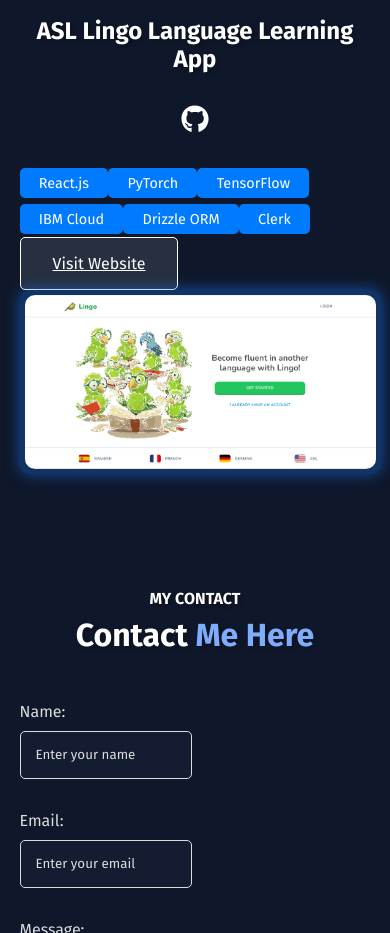
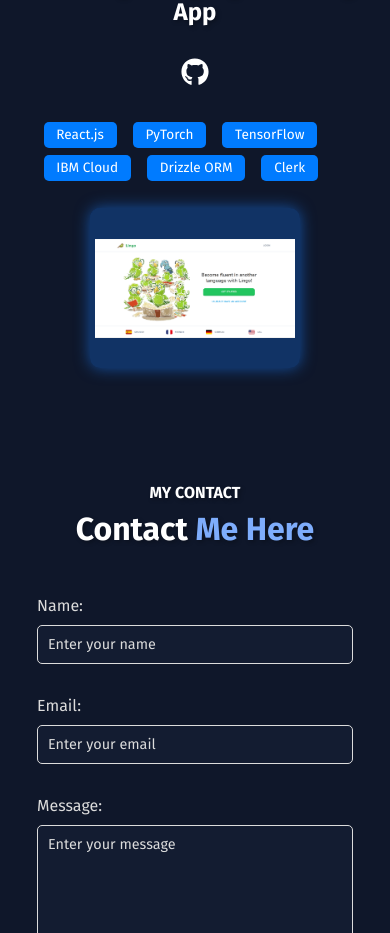
Before and after one commit to A-Dhawan7/portfolio-website, a React (Create React App) app: page / in a window 390 px wide. Shown: the part 2531-3464 px from the top of the page. Built offline with nearby package versions, Linux system fonts and the light colour scheme.

Commit message:
completed responsiveness, just have to add framer motion

```diff
--- a/src/components/MyProjects.js
+++ b/src/components/MyProjects.js
@@ -14,6 +14,9 @@ const MyProjects = () => {
             id='Projects'
             top='5%'
             bottom='5%'
+            responsiveTop='20%'
+            responsiveLeft='1rem'
+            responsiveRight='1rem'
         >
             <Heading
                 as='h4'
--- a/src/components/footer.js
+++ b/src/components/footer.js
@@ -6,7 +6,7 @@ import {
     Heading,
     FlexContainer,
     BlueText,
-    Button
+    MessageMeButton
 } from '../styles/Global.styled'
 
 import {
@@ -64,8 +64,8 @@ const Footer = () => {
                             />
                         </PaddingContainer>
 
-                        <FlexContainer justify="center">
-                            <Button>Send Message</Button>
+                        <FlexContainer justify="center" responsiveFlex>
+                            <MessageMeButton>Send Message</MessageMeButton>
                         </FlexContainer>
                     </ContactMe>
                 </FlexContainer>
--- a/src/components/layouts/Project.js
+++ b/src/components/layouts/Project.js
@@ -1,5 +1,4 @@
-import React from 'react';
-
+import React, { useState } from 'react';
 import {
     PaddingContainer,
     Heading,
@@ -13,10 +12,18 @@ import { FaGithub } from 'react-icons/fa';
 import {
     TechStackCard,
     ProjectImage,
-    ProjectImageContainer
+    ProjectImageContainer,
+    HoverText
 } from '../../styles/MyProject.styled';
 
 const Project = ({ data }) => {
+    const [showHoverText, setShowHoverText] = useState(false);
+
+    const handleTouch = () => {
+        setShowHoverText(true);
+        setTimeout(() => setShowHoverText(false), 1500);
+    };
+
     return (
         <FlexContainer fullWidthChild align="flex-start" gap="2rem">
             <div>
@@ -46,11 +53,19 @@ const Project = ({ data }) => {
                 </Button>
             </div>
 
-            <ProjectImageContainer>
+            <ProjectImageContainer
+                href={data.project_link || '#'}
+                target="_blank"
+                rel="noopener noreferrer"
+                onTouchStart={handleTouch}
+            >
                 <ProjectImage src={data.project_image} alt={`${data.project_name} Image`} />
+                <HoverText className="hover-text" style={{ opacity: showHoverText ? 1 : 0 }}>
+                    Visit Website
+                </HoverText>
             </ProjectImageContainer>
         </FlexContainer>
     );
-}
+};
 
 export default Project;
--- a/src/styles/Footer.styled.js
+++ b/src/styles/Footer.styled.js
@@ -2,6 +2,12 @@ import styled from 'styled-components';
 
 export const ContactMe = styled.form`
     width: 40%;
+
+    @media(max-width: ${({ theme }) => theme.breakpoints.mobile}) {
+        width: 90%;
+        padding: 0 5%;
+        margin: auto;
+    }
 `;
 
 export const FormLabel = styled.p`
@@ -20,8 +26,14 @@ export const FormInput = styled.input.attrs(props => ({
     padding: 15px;
     resize: ${({ type }) => (type === "textarea" ? "vertical" : "none")};
     min-height: ${({ type }) => (type === "textarea" ? "120px" : "auto")};
+    box-sizing: border-box;
 
     &::placeholder {
         color: ${({ theme }) => theme.colors.para_text_color};
     }
+
+    @media(max-width: ${({ theme }) => theme.breakpoints.mobile}) {
+        padding: 10px;
+        font-size: 0.9rem;
+    }
 `;
--- a/src/styles/Global.styled.js
+++ b/src/styles/Global.styled.js
@@ -195,4 +195,25 @@ export const Button = styled.a`
     color: ${({ theme }) => theme.colors.primary_light};
     background-color: ${({ theme }) => theme.colors.white};
   }
+
+  @media(max-width: ${({ theme }) => theme.breakpoints.mobile}) {
+        display: none;
+    }
 `;
+
+export const MessageMeButton = styled.a`
+  display: inline-block;
+  width: max-content;
+  padding: 1rem 2rem;
+  color: ${({ theme }) => theme.colors.white};
+  background-color: rgba(255, 255, 255, 0.1);
+  border: 1px solid ${({ theme }) => theme.colors.gray};
+  border-radius: 5px;
+  cursor: pointer;
+  transition: all 0.3s ease;
+
+  &:hover {
+    color: ${({ theme }) => theme.colors.primary_light};
+    background-color: ${({ theme }) => theme.colors.white};
+  }
+`;
--- a/src/styles/MyProject.styled.js
+++ b/src/styles/MyProject.styled.js
@@ -4,30 +4,95 @@ export const TechStackCard = styled.div`
     display: inline-block;
     background-color: #007BFF;
     color: #fff;
-    padding: 0.4rem 1.2rem;
+    padding: 0.3rem 0.8rem;
     border-radius: 5px;
-    font-size: 0.9rem;
+    font-size: 0.85rem;
     white-space: nowrap;
-    margin: 0.2rem 0;
+    margin: 0.2rem 0.5rem;
+
 `;
 
-export const ProjectImageContainer = styled.div`
+export const ProjectImageContainer = styled.a`
     position: relative;
     display: flex;
     justify-content: center;
+    align-items: center;
     width: 100%;
-    max-width: 400px;
+    max-width: 300px;
+    aspect-ratio: 4 / 3;
+    margin: auto;
     border-radius: 10px;
     overflow: hidden;
+    padding: 5px;
     box-shadow: 0 0 15px rgba(25, 118, 237, 0.6);
-    padding: 5px;
-    background-color: rgba(25, 118, 237, 0.3);  */
+    background-color: rgba(25, 118, 237, 0.3);
+    text-decoration: none;
+    color: inherit;
+
+    &:hover .hover-text {
+        opacity: 1;
+    }
+
+    &:after {
+        content: "";
+        position: absolute;
+        top: 0;
+        left: 0;
+        width: 100%;
+        height: 100%;
+        border-radius: 10px;
+        padding: 5px;
+        box-shadow: 0 0 15px rgba(25, 118, 237, 0.6);
+        pointer-events: none;
+    }
+
+    @media(max-width: ${({ theme }) => theme.breakpoints.tablet}) {
+        max-width: 250px;
+    }
+
+    @media(max-width: ${({ theme }) => theme.breakpoints.mobile}) {
+        max-width: 200px;
+        margin-top: 1.5rem;
+    }
 `;
+
+export const HoverText = styled.span`
+    position: absolute;
+    top: 50%;
+    left: 50%;
+    transform: translate(-50%, -50%);
+    font-size: 1rem;
+    color: #fff;
+    background: rgba(0, 0, 0, 0.7);
+    padding: 0.3rem 0.6rem;
+    border-radius: 5px;
+    opacity: 0;
+    transition: opacity 0.3s ease;
+    pointer-events: none;
+`;
+
 
 export const ProjectImage = styled.img`
     width: 100%;
-    height: auto;
-    max-height: 250px;
-    object-fit: cover;
+    height: 100%;
+    object-fit: contain;
     border-radius: 10px;
+    transition: transform 0.3s ease;
+
+    &:hover {
+        transform: scale(1.03);
+    }
 `;
+
+export const TechStackContainer = styled.div`
+    display: flex;
+    flex-wrap: wrap;
+    gap: 0.4rem;
+    justify-content: center;
+    margin-top: 1rem;
+
+    @media(max-width: ${({ theme }) => theme.breakpoints.mobile}) {
+        gap: 0.3rem;
+        justify-content: center;
+    }
+`;
```
